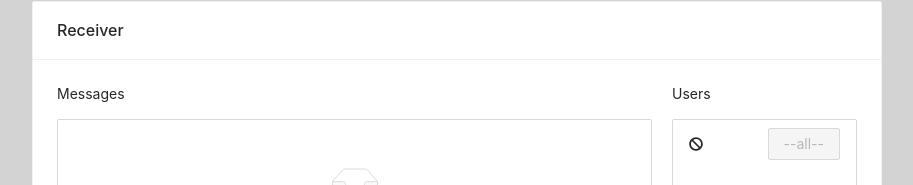
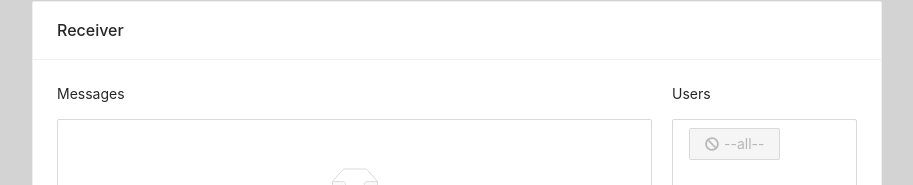
Before and after one commit to marcofriso/mqtt-client, a React (Create React App) app: page / in a window 1280 px wide. Shown: the part 615-800 px from the top of the page, without its empty margins (183-1096 px from the left). Built offline with nearby package versions, Linux system fonts and the light colour scheme.

Commit message:
fix: adjust icon element

```diff
--- a/src/components/Receiver.js
+++ b/src/components/Receiver.js
@@ -127,7 +127,6 @@ const Receiver = ({
   };
 
   const renderUserListItem = (item) => {
-    console.log("CONN-LIST", connectedUserList);
     let isDisabled =
       ![...connectedUserList].includes(item) || connected !== "Connected";
 
@@ -135,11 +134,12 @@ const Receiver = ({
 
     return (
       <List.Item>
-        <i
-          style={{ visibility: isDisabled ? "visible" : "hidden" }}
-          className={"fa fa-ban"}
-        />
         <Button disabled={isDisabled} onClick={() => setTopic(selectTopic)}>
+          {isDisabled && (
+            <span style={{ marginRight: "5px" }}>
+              <i className={"fa fa-ban"} />
+            </span>
+          )}
           {item}
         </Button>
       </List.Item>
```
